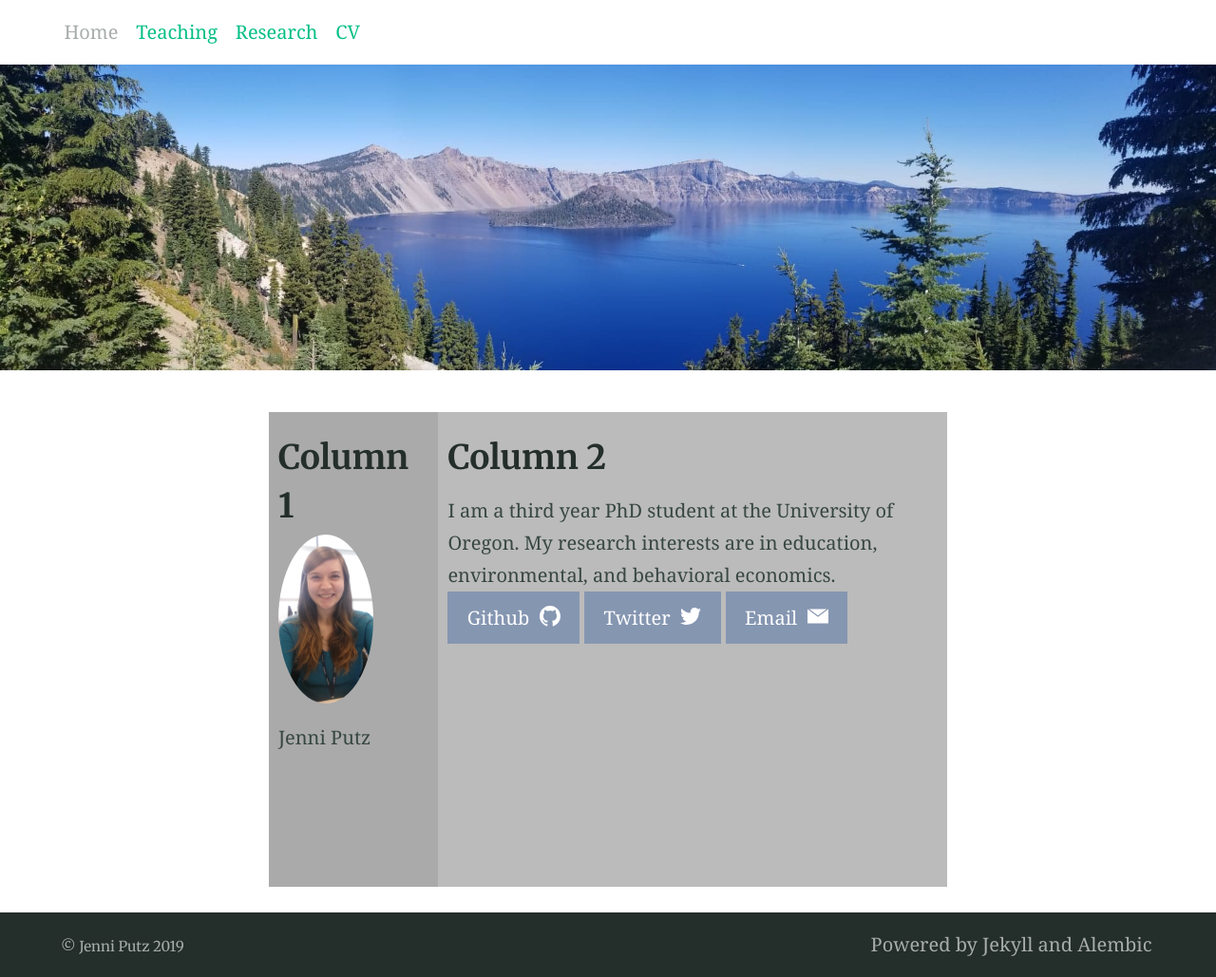
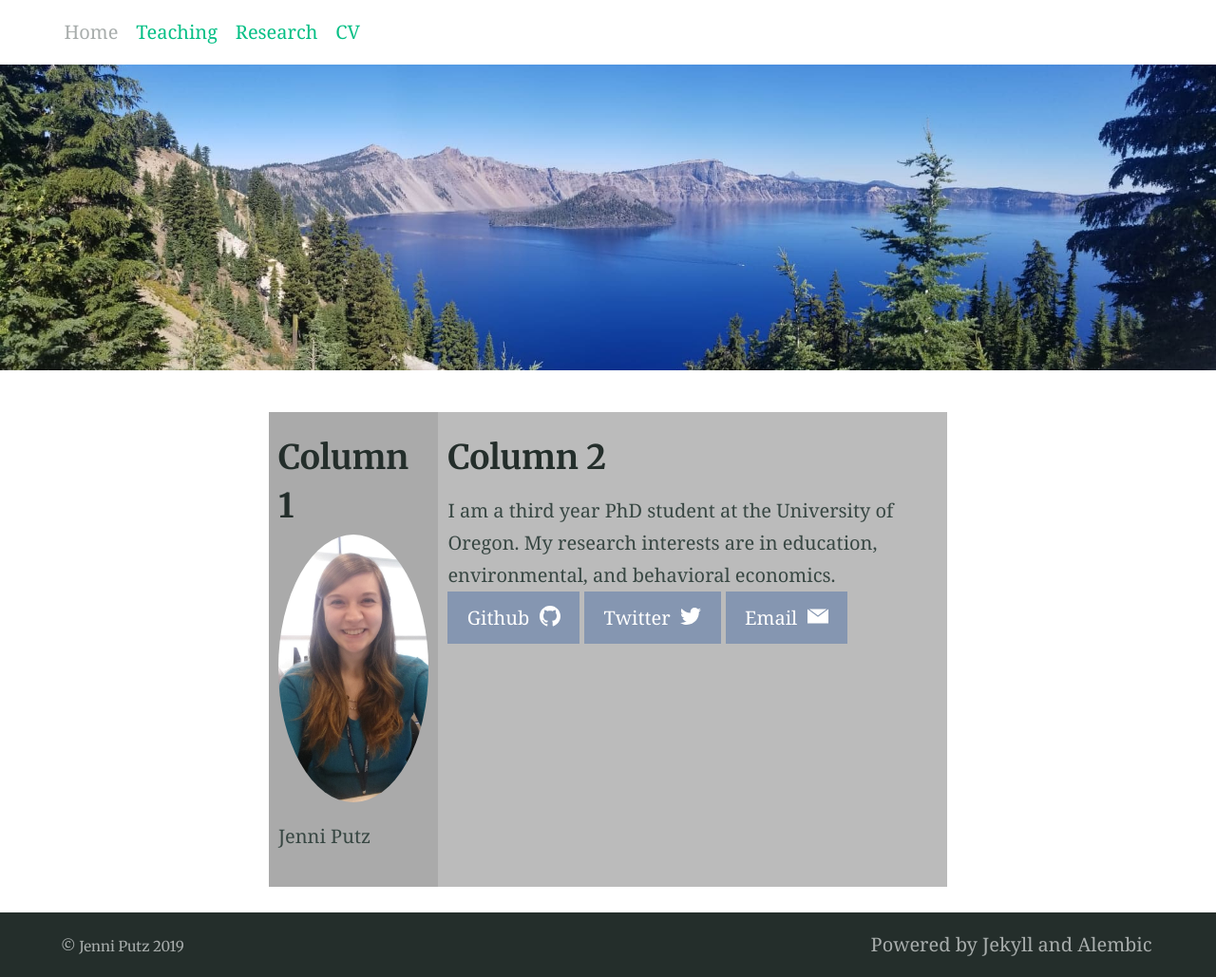
Before and after one commit to jenni-putz/1jenni-putz.github.io, a Jekyll site: the page built from index.md, in a window 1280 px wide. Shown: the whole page at 95% size. Built offline with Jekyll 4.4.1, drawn with Linux system fonts in a browser that asks for light colours; our own code applies the rules of GitHub Pages for plain Markdown files.

Commit message:
Update index.md

```diff
--- a/index.md
+++ b/index.md
@@ -48,7 +48,7 @@ img {
 <div class="row">
   <div class="column left" style="background-color:#aaa;">
     <h2>Column 1</h2>
-     <img src="/headshot.jpg" style="width:100px">
+     <img src="/headshot.jpg" style="width:200px">
     <p>Jenni Putz</p>
   </div>
   <div class="column right" style="background-color:#bbb;">
```
